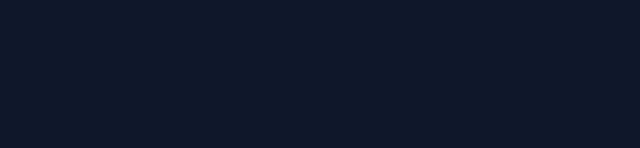
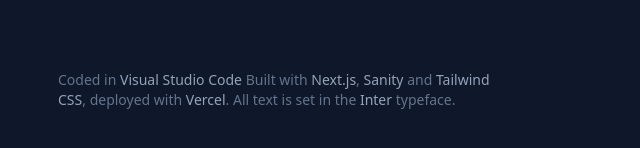
Before and after one commit to its-Danial/malikdanial-portfolio-v2, a Next.js app: page / in a window 1280 px wide. Shown: the part 1695-1843 px from the top of the page, without its empty margins (590-1230 px from the left). Built offline with nearby package versions, Linux system fonts and the light colour scheme.

Commit message:
added footer

```diff
--- a/src/app/(user)/page.tsx
+++ b/src/app/(user)/page.tsx
@@ -5,6 +5,7 @@
 import SocialLinks from "@/components/nav/SocialLinks";
 import About from "@/components/section/About";
 import Experience from "@/components/section/Experience";
+import Footer from "@/components/section/Footer";
 import Projects from "@/components/section/Projects";
 
 export const metadata: Metadata = {
@@ -34,6 +35,7 @@
         <About />
         <Experience />
         <Projects />
+        <Footer />
       </main>
     </div>
   );
```
